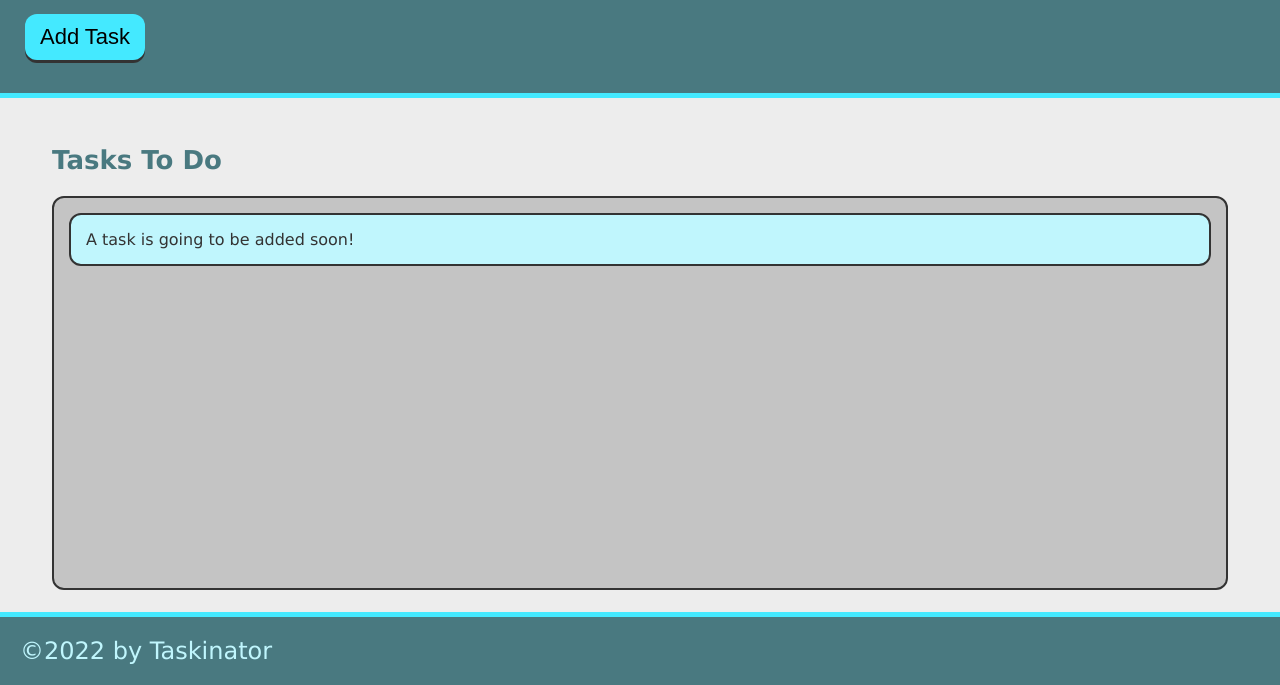
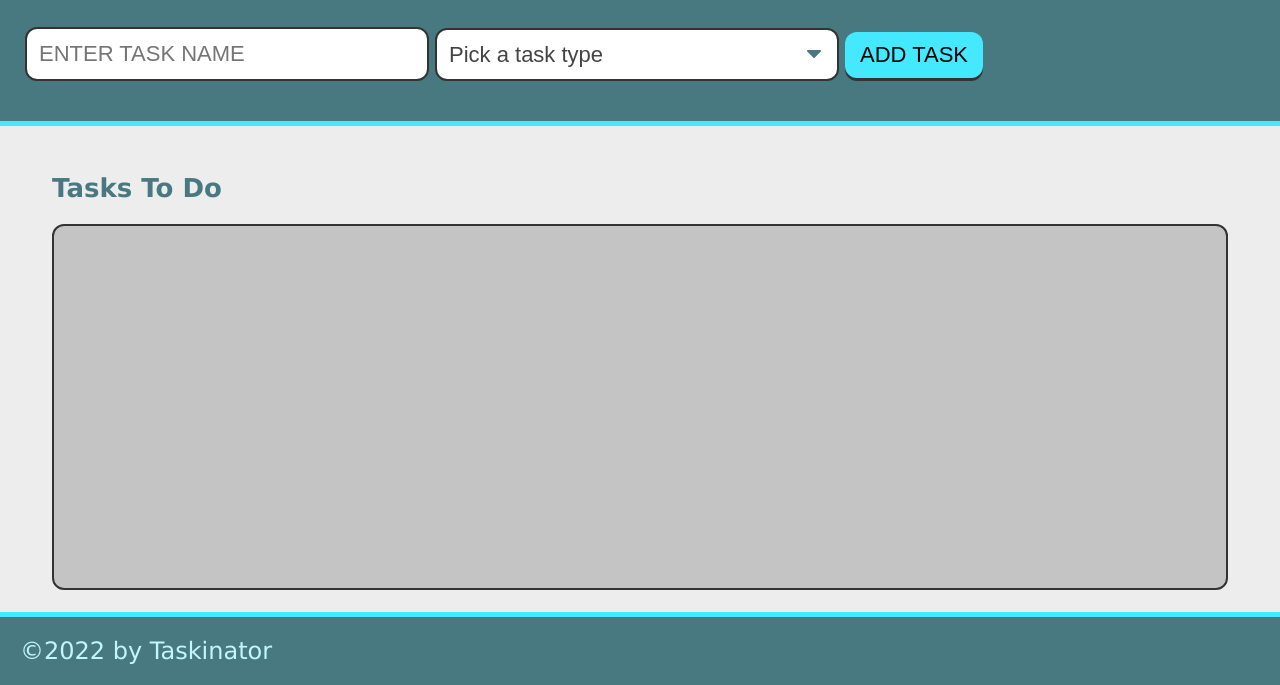
Before and after one commit to nbrown225/taskinator, a plain HTML site: page index.html in a window 1280 px wide. Shown: the part 115-800 px from the top of the page. Drawn offline with Linux system fonts and the light colour scheme.

Commit message:
added task and drop down

```diff
--- a/index.html
+++ b/index.html
@@ -13,13 +13,27 @@
     <header>
         <h1 class="page-title">Taskinator</h1>
         <p>Click the button below to add a new task!</p>
-        <button class="btn" id="save-task">Add Task</button>
-      </header>
+<form id="task-form">
+  <div class="form-group">
+    <input type="text" name="task-name" placeholder="ENTER TASK NAME">
+  </div>
+  <div class="form-group">
+    <select name="task-type" class="select-dropdown">
+      <option value="" disabled selected>Pick a task type</option>
+      <option value="Print">Print</option>
+      <option value="Web">Web</option>
+      <option value="Mobile">Mobile</option>
+    </select>
+  </div>
+<div class="form-group">
+<button class="btn" id="save-task" type="submit">ADD TASK</button>
+</div>
+</form>
+</header>
       <main class="page-content">
         <section class="task-list-wrapper">
           <h2 class="list-title">Tasks To Do</h2>
           <ul class="task-list" id="tasks-to-do">
-            <li class="task-item">A task is going to be added soon!</li>
           </ul>
         </section>
       </main>
```
